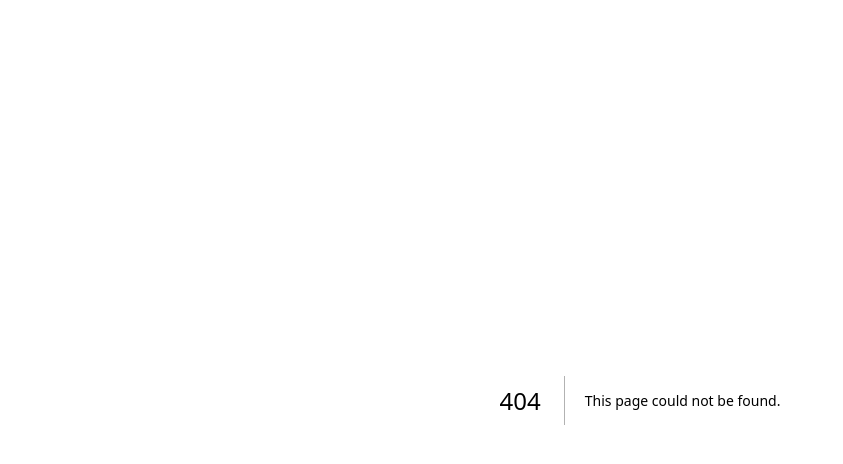
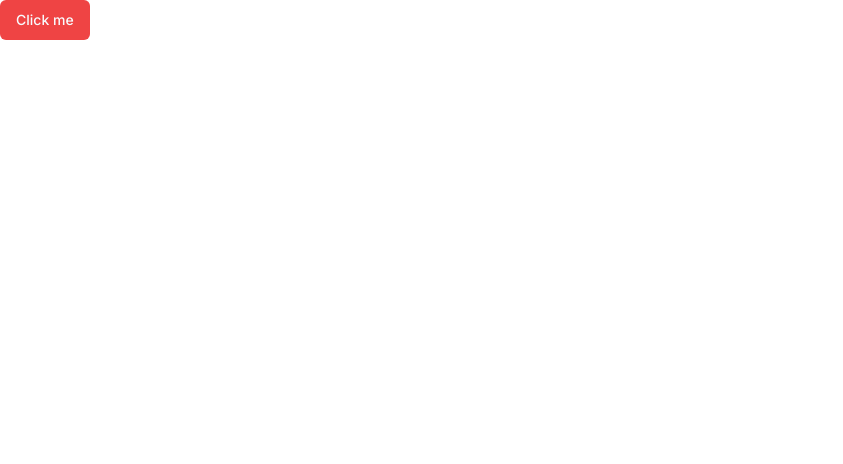
Before and after one commit to marksikaundi/Otofast-SaaS, a Next.js app: page /dashboard in a window 1280 px wide. Before the commit this address had no page. Shown: the top 464 px of the page, without its empty margins (0-843 px from the left). Built offline with nearby package versions, Linux system fonts and the light colour scheme.

Commit message:
created dashboard

```diff
--- /dev/null
+++ b/app/(dashboard)/(routes)/dashboard/page.tsx
@@ -0,0 +1,9 @@
+import { Button } from "@/components/ui/button";
+
+const DashboadPage = () => {
+  return (
+    <Button variant="destructive" >Click me</Button>
+  )
+}
+
+export default DashboadPage
```
